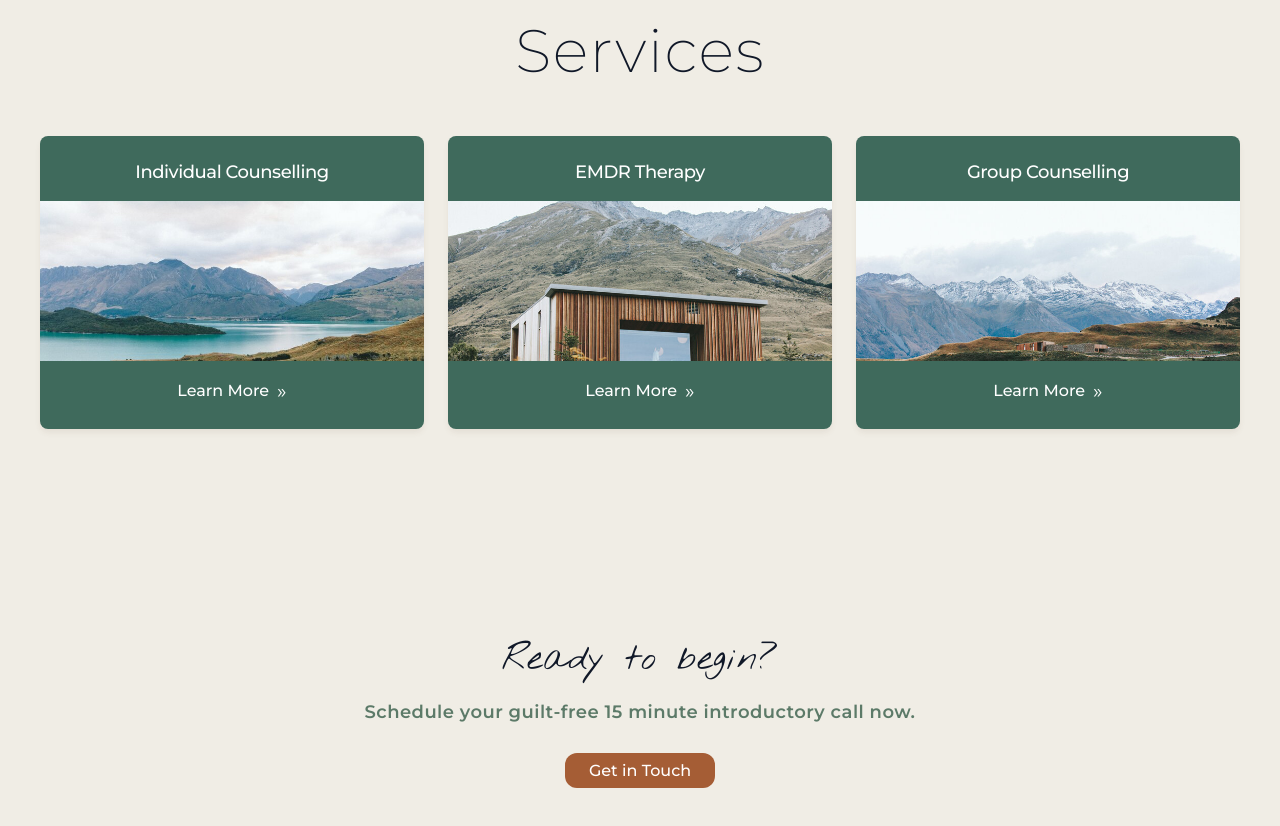
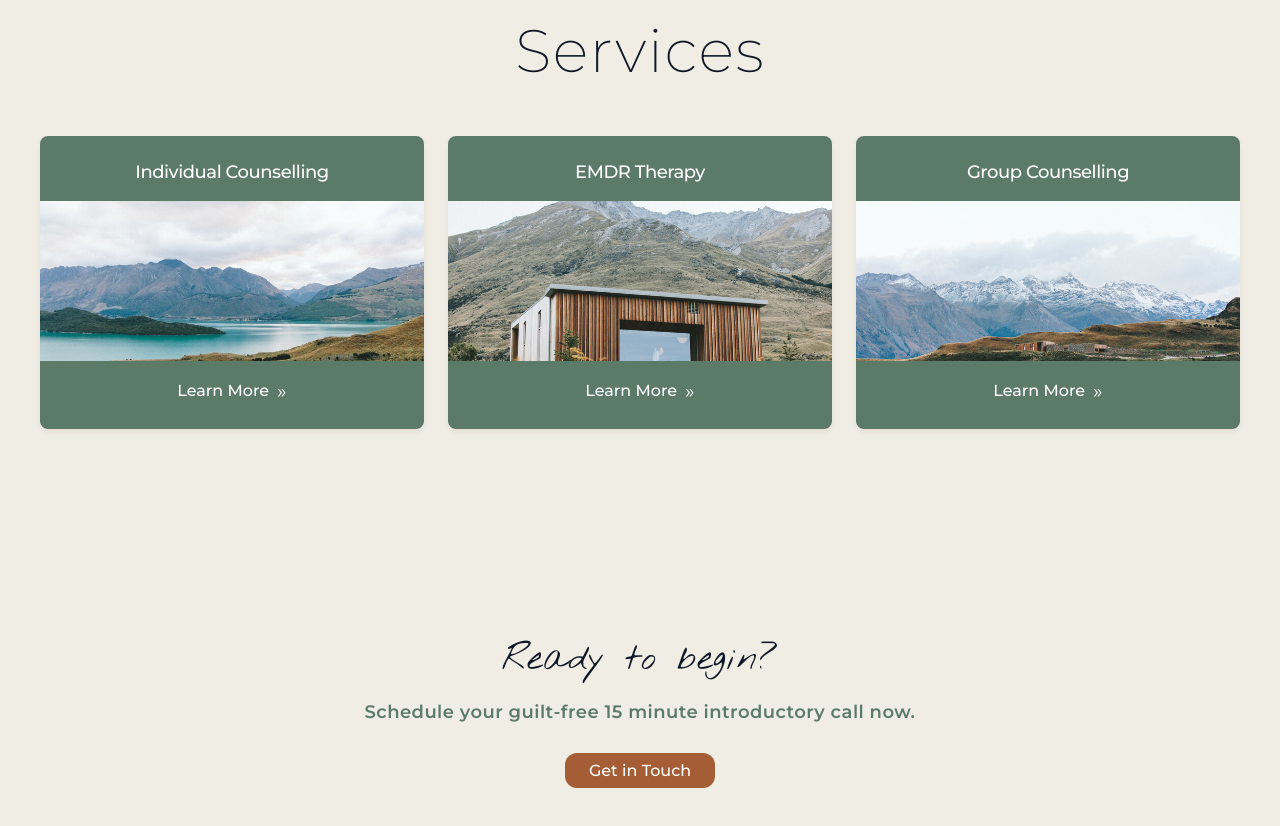
Before and after one commit to alexcoticehn/tender-ui, a Next.js app: page / in a window 1280 px wide. Shown: the part 1620-2446 px from the top of the page. Built offline with nearby package versions, Linux system fonts and the light colour scheme; a web font is replaced by a local one.

Commit message:
switch service card color to sage

```diff
--- a/src/components/service-card.tsx
+++ b/src/components/service-card.tsx
@@ -20,7 +20,7 @@ export default function ServiceCard({
 }: ServiceCardProps) {
   return (
     <Link href={href}>
-      <div className="flex flex-col overflow-hidden rounded-lg shadow-md hover:shadow-xl transition-all duration-300 cursor-pointer bg-earth-moss h-full">
+      <div className="flex flex-col overflow-hidden rounded-lg shadow-md hover:shadow-xl transition-all duration-300 cursor-pointer bg-accent-sage h-full">
         {/* Top section with title */}
         <div className="pt-6 px-4 pb-4">
           <h3 className="text-lg font-medium text-center text-white">
```
